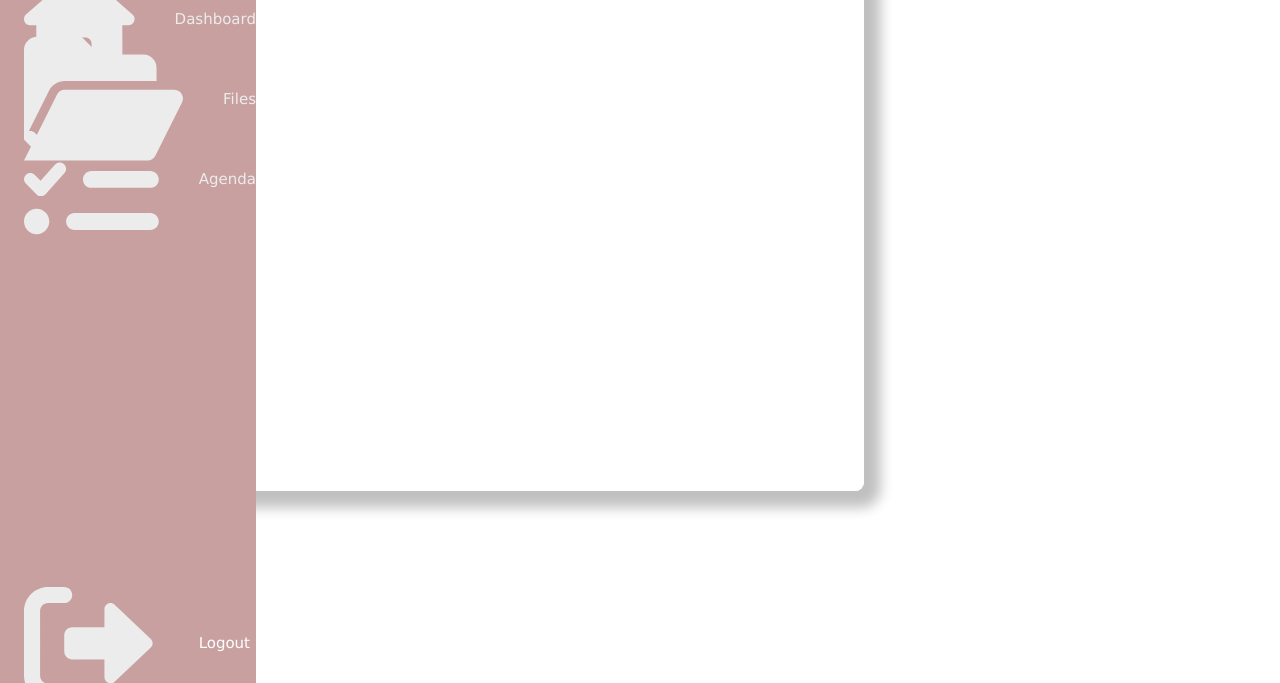
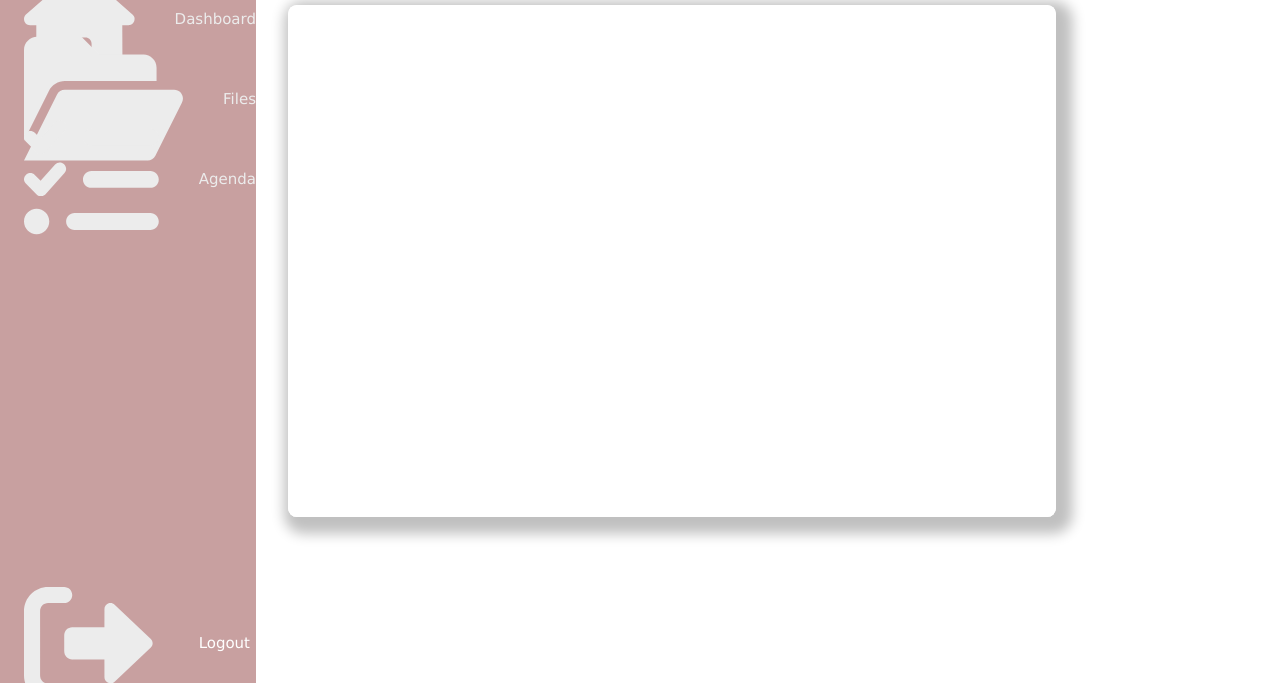
Before and after one commit to faizarsalan/unidashboard, a Laravel app: page /agenda/1 in a window 1280 px wide. Shown: the part 117-800 px from the top of the page. Run offline with Laravel 8, Linux system fonts and the light colour scheme; data that the repository does not hold is empty.

Commit message:
Update agenda.blade.php

```diff
--- a/resources/views/agenda.blade.php
+++ b/resources/views/agenda.blade.php
@@ -1,6 +1,7 @@
 @extends('layouts.sidebar')
 @section('content')
 
+<div class="Container" style="margin-top:2vw;height:45vw;display: flex;justify-content:space-evenly;">
 <div class="rightContainer" style=
 "width:60vw;
 height:40vw;
@@ -14,4 +15,6 @@ box-shadow: 0.5vw 0.5vw 1vw 0.8vw #C0C0C0;">
 
 </div>
 
+</div>
+
 @endsection
```
